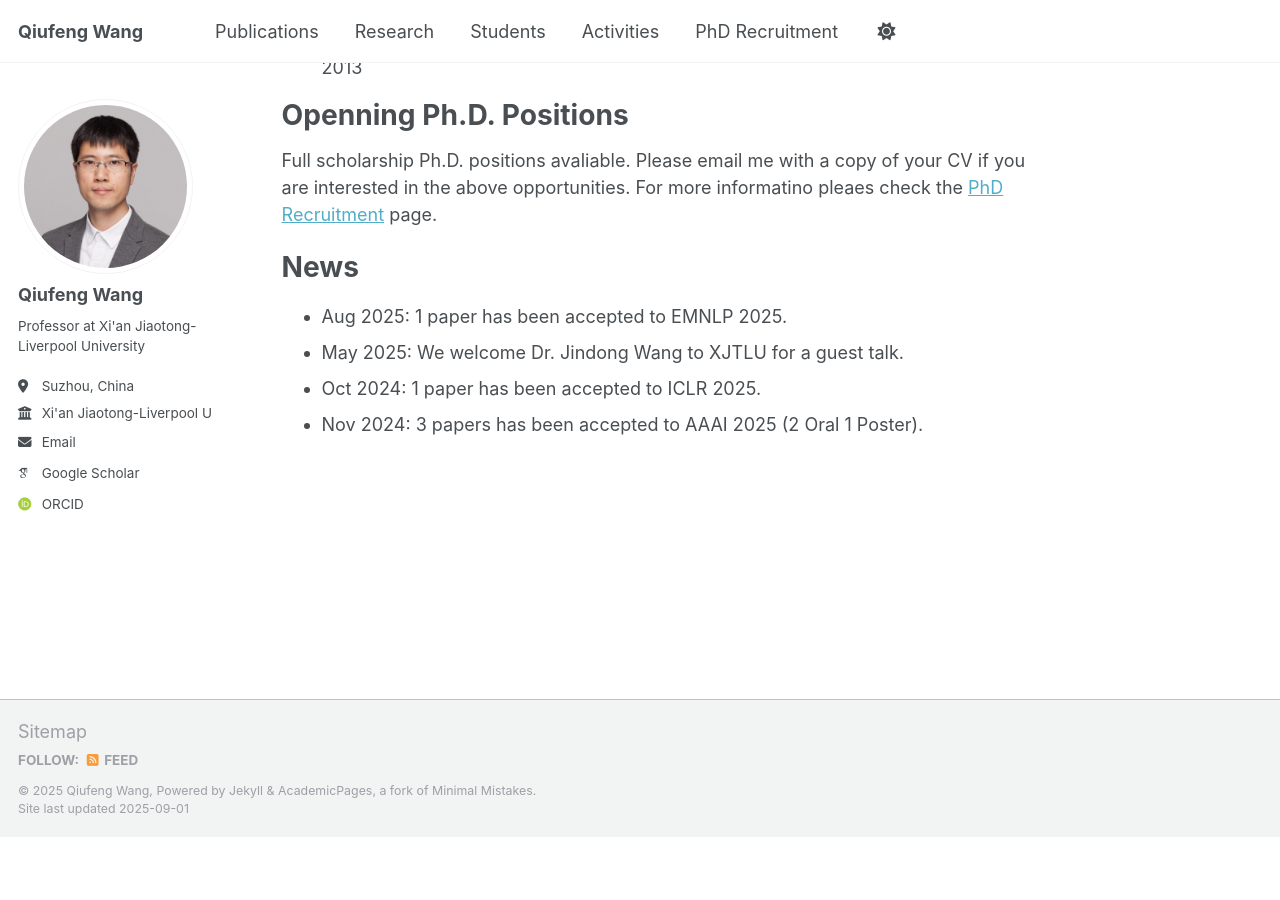
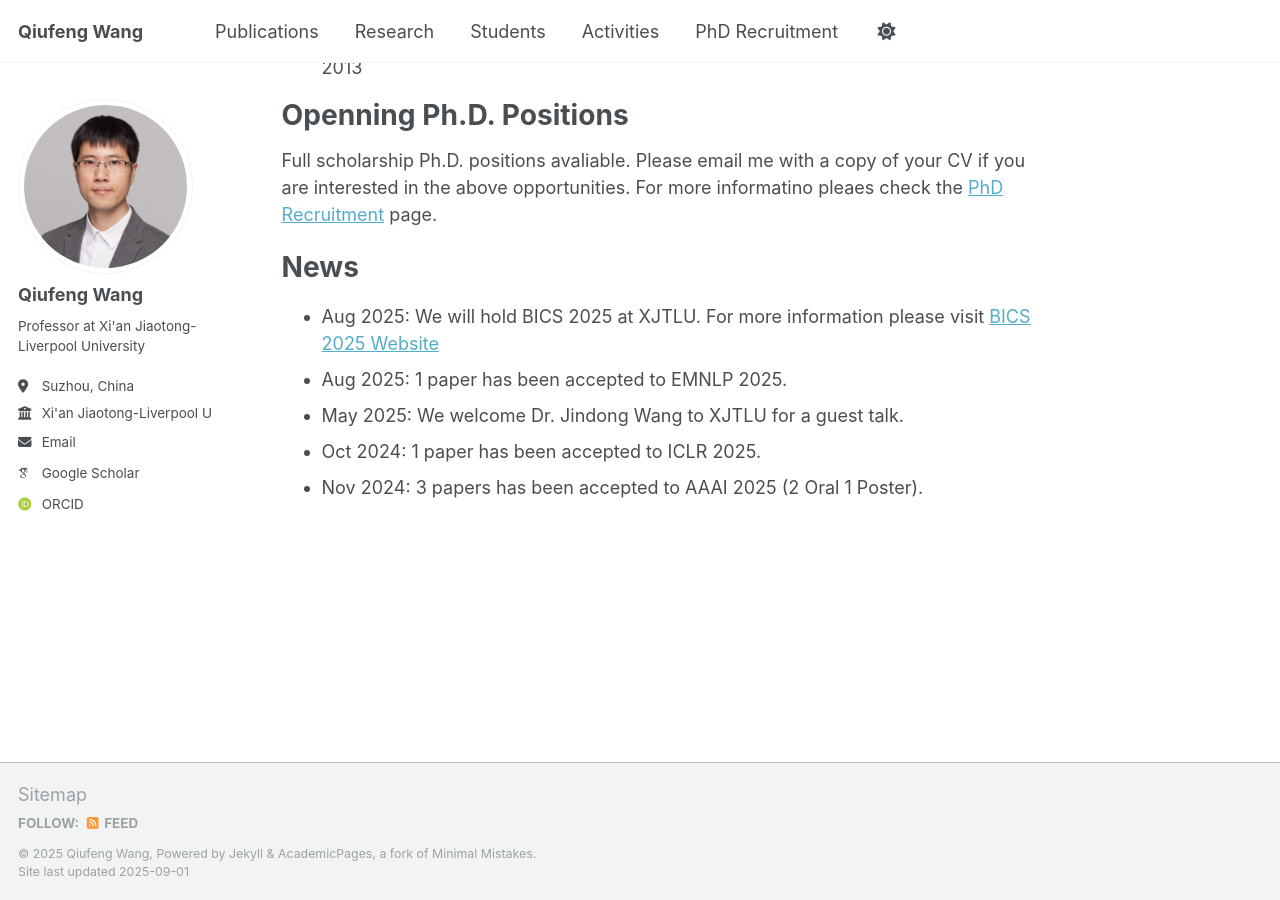
Before and after one commit to WQF510/WQF510.github.io, a Jekyll site: the page built from _pages/about.md, in a window 1280 px wide and 900 px high, scrolled down 683 px. Built offline with Jekyll 4.4.1, drawn with Linux system fonts in a browser that asks for light colours; some web fonts are replaced; before the commit the page ends 1520 px from its top, so only the background shows below that.

Commit message:
Add news about BICS 2025 event

```diff
--- a/_pages/about.md
+++ b/_pages/about.md
@@ -31,6 +31,7 @@ Full scholarship Ph.D. positions avaliable. Please email me with a copy of your
 
 News
 ======
+* Aug 2025: We will hold BICS 2025 at XJTLU. For more information please visit [BICS 2025 Website](https://bics-ai.org)
 * Aug 2025: 1 paper has been accepted to EMNLP 2025.
 * May 2025: We welcome Dr. Jindong Wang to XJTLU for a guest talk.
 * Oct 2024: 1 paper has been accepted to ICLR 2025.
```
